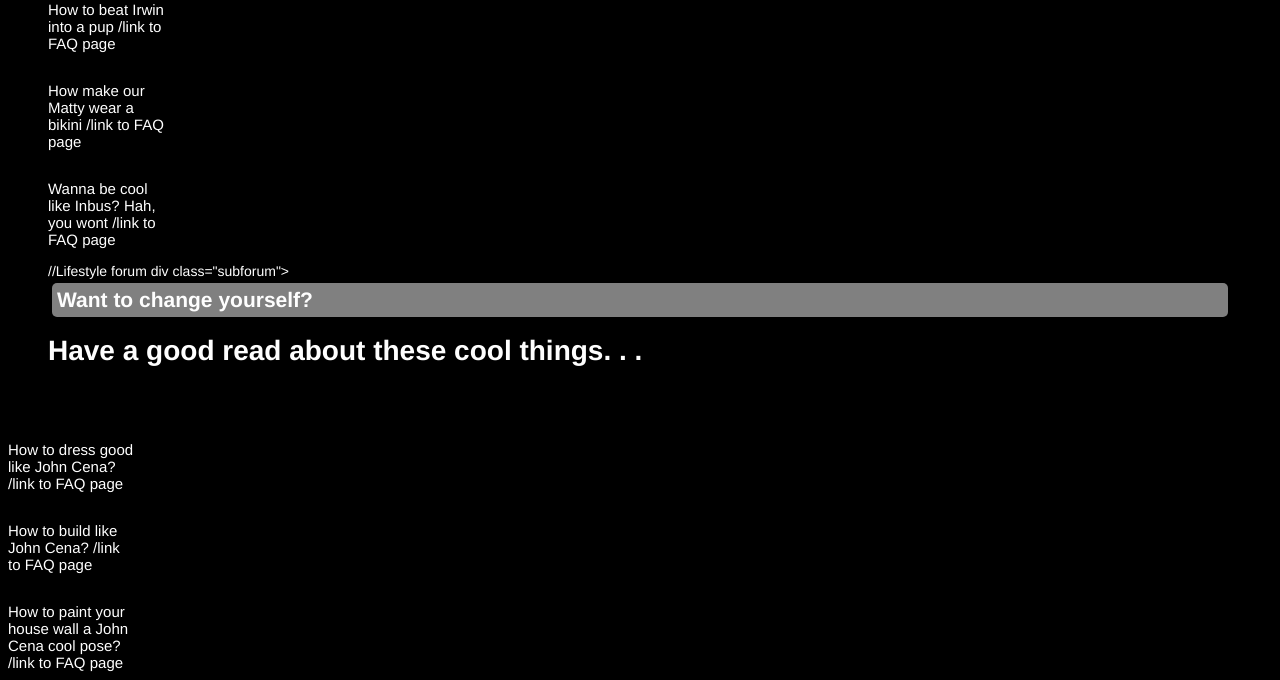
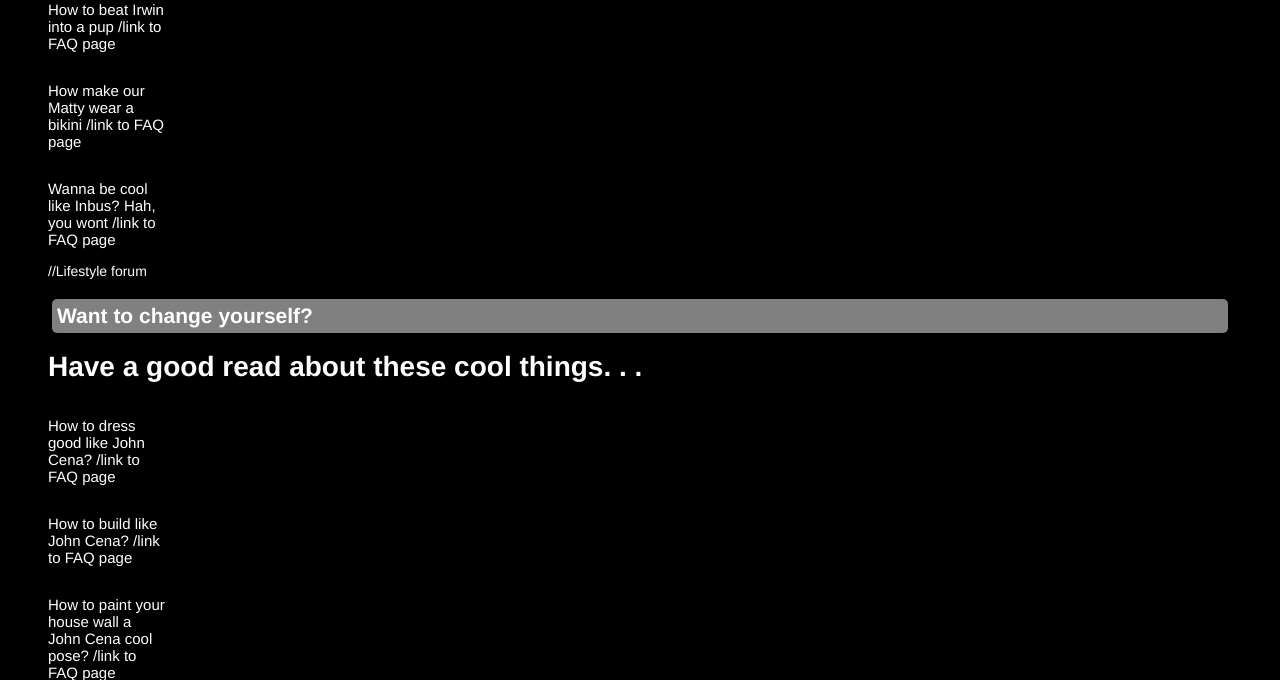
Before and after one commit to MattieWasTaken/WebDevSec, a PHP site: page /support.php in a window 1280 px wide. Shown: the part 979-1659 px from the top of the page. Run offline with PHP 8.4, Linux system fonts and the light colour scheme.

Commit message:
Update support.php

```diff
--- a/support.php
+++ b/support.php
@@ -125,7 +125,7 @@
             </div>
 
 			//Lifestyle forum
-			div class="subforum">
+			<div class="subforum">
                 <h2 class="subforum-title">Want to change yourself?</h2>
 				<h1>Have a good read about these cool things. . .</h1>
             </div>
```
